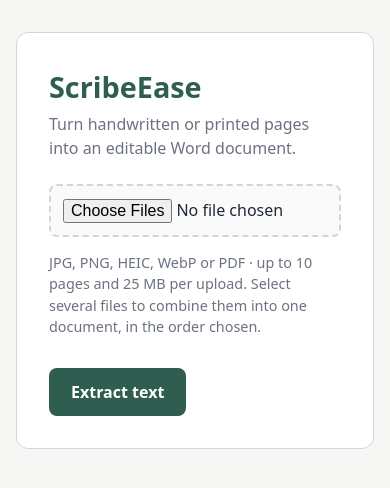
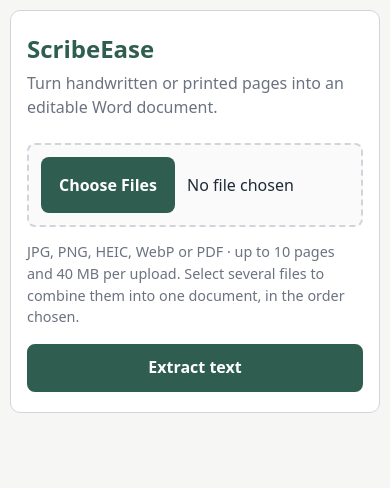
Before and after one commit to jemmadev/ScribeEase, a Flask app: page / in a window 390 px wide. Shown: the top 488 px of the page. Run offline with Flask 3, Linux system fonts and the light colour scheme.

Commit message:
Final release: mobile layout and buttons

```diff
--- a/app.py
+++ b/app.py
@@ -35,7 +35,7 @@ MODELS = [m.strip() for m in os.environ.get('GEMINI_MODELS', DEFAULT_MODELS).spl
 QUOTA_COOLDOWN = 3600      # seconds to skip a model after it reports its daily limit reached
 RETRY_DELAYS = (4, 12)                                       # seconds to wait before retries on a busy model
 MAX_PAGES = int(os.environ.get('MAX_PAGES', '10'))          # total pages per request
-MAX_UPLOAD_MB = int(os.environ.get('MAX_UPLOAD_MB', '25'))
+MAX_UPLOAD_MB = int(os.environ.get('MAX_UPLOAD_MB', '40'))
 ACCESS_CODE = os.environ.get('ACCESS_CODE', '')             # optional: gate the whole site
 ALLOWED_EXTENSIONS = {'jpg', 'jpeg', 'png', 'webp', 'heic', 'heif',
                       'bmp', 'gif', 'tif', 'tiff', 'pdf'}
--- a/static/style.css
+++ b/static/style.css
@@ -1,20 +1,41 @@
 :root { --ink:#1f2937; --muted:#6b7280; --line:#d1d5db; --brand:#2f5d50; --brand-dark:#244a40; --bg:#f6f7f5; --err:#b42318; }
 * { box-sizing: border-box; }
+html { -webkit-text-size-adjust: 100%; }
 body { font-family: system-ui, -apple-system, "Segoe UI", Roboto, Arial, sans-serif; color: var(--ink);
        background: var(--bg); margin: 0; padding: 32px 16px; line-height: 1.5; }
 .container { max-width: 720px; margin: 0 auto; background: #fff; padding: 32px; border: 1px solid var(--line); border-radius: 12px; }
 h1 { margin: 0 0 4px; font-size: 1.8rem; color: var(--brand); }
 .tagline { margin: 0 0 24px; color: var(--muted); }
 .error { background: #fef3f2; border: 1px solid #fecdca; color: var(--err); padding: 10px 14px; border-radius: 8px; margin-bottom: 16px; }
-input[type=file], input[type=password] { display: block; width: 100%; padding: 12px; border: 2px dashed var(--line); border-radius: 8px; background: #fafafa; font: inherit; }
+input[type=file], input[type=password] { display: block; width: 100%; padding: 12px; border: 2px dashed var(--line); border-radius: 8px; background: #fafafa; font: inherit; font-size: 16px; }
 input[type=password] { border-style: solid; }
-button { margin-top: 16px; padding: 12px 22px; font: inherit; font-weight: 600; color: #fff; background: var(--brand);
-         border: 0; border-radius: 8px; cursor: pointer; }
-button:hover { background: var(--brand-dark); }
-button:disabled { background: var(--muted); cursor: wait; }
-textarea { width: 100%; min-height: 55vh; padding: 14px; font: 0.95rem/1.5 ui-monospace, Consolas, monospace; border: 1px solid var(--line); border-radius: 8px; resize: vertical; }
+input[type=file] { cursor: pointer; padding: 14px; }
+input[type=file]::file-selector-button { margin-right: 14px; padding: 14px 22px; font: inherit; font-weight: 600; color: #fff;
+                                         background: var(--brand); border: 0; border-radius: 8px; cursor: pointer; }
+input[type=file]:hover::file-selector-button { background: var(--brand-dark); }
+.btn, button { display: inline-block; margin-top: 16px; padding: 12px 22px; font: inherit; font-weight: 600; line-height: 1.2;
+               text-align: center; text-decoration: none; color: #fff; background: var(--brand);
+               border: 2px solid var(--brand); border-radius: 8px; cursor: pointer; }
+.btn:hover, button:hover { background: var(--brand-dark); border-color: var(--brand-dark); }
+.btn-secondary { color: var(--brand); background: #fff; }
+.btn-secondary:hover { color: #fff; }
+button:disabled { background: var(--muted); border-color: var(--muted); cursor: wait; }
+textarea { width: 100%; min-height: 55vh; padding: 14px; font: 16px/1.5 ui-monospace, Consolas, monospace; border: 1px solid var(--line); border-radius: 8px; resize: vertical; }
 .hint, .note { color: var(--muted); font-size: 0.9rem; }
 .note { margin-top: 24px; border-top: 1px solid var(--line); padding-top: 14px; }
 #status { display: none; margin-top: 14px; color: var(--brand); font-weight: 600; }
 a { color: var(--brand); }
-.actions { display: flex; gap: 16px; align-items: center; flex-wrap: wrap; }
+.actions { display: flex; gap: 12px; flex-wrap: wrap; margin-top: 16px; }
+.actions .btn, .actions button { margin-top: 0; }
+
+/* Phones */
+@media (max-width: 600px) {
+  body { padding: 10px; }
+  .container { padding: 20px 16px; border-radius: 10px; }
+  h1 { font-size: 1.5rem; }
+  .btn, button { display: block; width: 100%; min-height: 48px; }
+  .actions { flex-direction: column; gap: 10px; }
+  textarea { min-height: 50vh; }
+  input[type=file] { padding: 12px; }
+  input[type=file]::file-selector-button { padding: 16px 18px; margin-right: 12px; }
+}
--- a/templates/result.html
+++ b/templates/result.html
@@ -18,7 +18,7 @@
 
             <div class="actions">
                 <button type="submit">Download as .docx</button>
-                <a href="/">Upload another</a>
+                <a class="btn btn-secondary" href="/">Upload another</a>
             </div>
         </form>
     </div>
```
